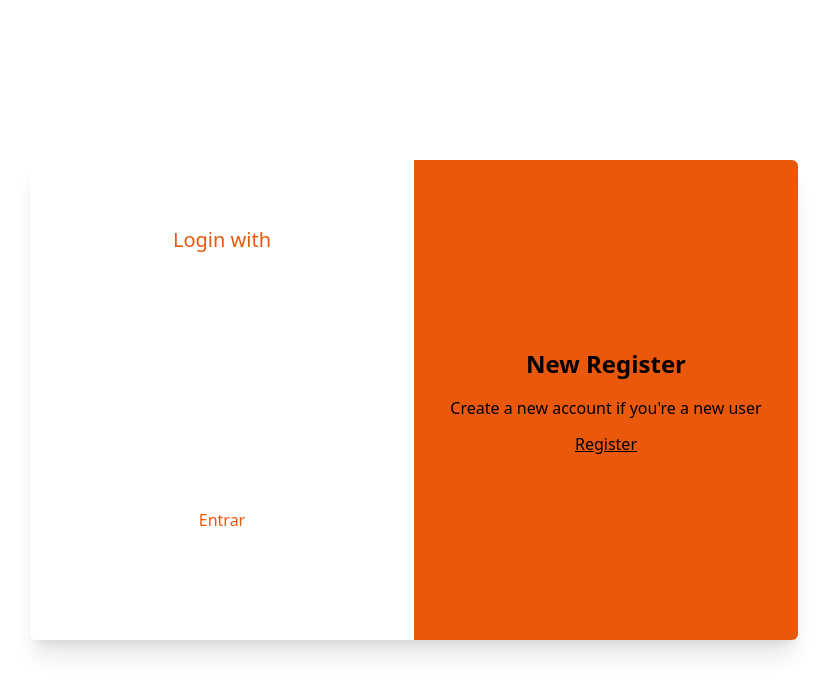
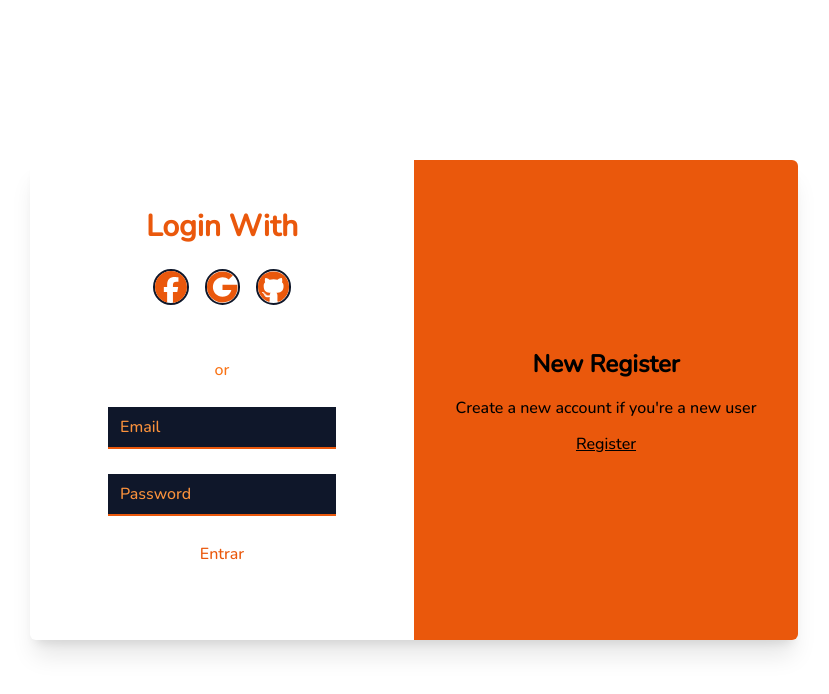
Before and after one commit to miguelCassimiro99/pizza-login, a Nuxt app: page /login in a window 1280 px wide. Shown: the top 694 px of the page, without its empty margins (226-1055 px from the left). Built offline with nearby package versions, Linux system fonts and the light colour scheme.

Commit message:
added icons and nunito font

```diff
--- a/assets/css/tailwind.css
+++ b/assets/css/tailwind.css
@@ -1,3 +1,5 @@
+@import url('https://fonts.googleapis.com/css2?family=Nunito:wght@500&display=swap');
+
 @tailwind base;
 @tailwind components;
 @tailwind utilities;
--- a/components/BaseInput.vue
+++ b/components/BaseInput.vue
@@ -1,18 +1,18 @@
 <template lang="pug">
 section(class="flex flex-col")
-  label(class="text-left" v-if="label") {{ label }}
   input(
-    class="py-2 px-3 text-base dark:text-slate-900"
+    class="py-2 px-3 text-base dark:text-orange-600 bg-slate-900 placeholder-orange-400 border-b-2 border-orange-600 focus:ring-0"
     type="text"
+    :placeholder="label"
     :value="modelValue"
     @input="$emit('update:modelValue', $event.target.value)"
     v-bind="$attrs"
   )
 </template>
-<script setup>
+<script setup lang="ts">
 defineProps({
   label: {
-    type: [String, Boolean],
+    type: String,
     default: false
   },
   modelValue: {
--- a/nuxt.config.ts
+++ b/nuxt.config.ts
@@ -10,8 +10,10 @@ export default defineNuxtConfig({
     cssPath: '~/assets/css/tailwind.css',
     configPath: 'tailwind.config.js',
     exposeConfig: false,
-    config: {},
     injectPosition: 0,
     viewer: true,
-  }
+  },
+  css: [
+    '@fortawesome/fontawesome-svg-core/styles.css',
+  ]
 })
--- a/package.json
+++ b/package.json
@@ -13,6 +13,10 @@
     "vite-plugin-pug": "^0.3.1"
   },
   "dependencies": {
+    "@fortawesome/fontawesome-svg-core": "^6.2.0",
+    "@fortawesome/free-brands-svg-icons": "^6.2.0",
+    "@fortawesome/free-solid-svg-icons": "^6.2.0",
+    "@fortawesome/vue-fontawesome": "^3.0.1",
     "@nuxtjs/color-mode": "^3.1.4",
     "@vuelidate/core": "^2.0.0-alpha.44",
     "@vuelidate/validators": "^2.0.0-alpha.31"
--- a/pages/login.vue
+++ b/pages/login.vue
@@ -1,5 +1,5 @@
 <template lang="pug">
-main(class="h-screen dark:bg-slate-900 flex justify-center items-center")
+main(class="h-screen dark:bg-slate-900 flex justify-center items-center font-nunito")
   .login-container(
     class="h-full w-full md:h-[480px] md:w-[768px] rounded-md shadow-none md:shadow-xl overflow-hidden border-slate-900 relative"
     :class="formSelected ? 'toggle' : ''"
@@ -10,19 +10,29 @@ main(class="h-screen dark:bg-slate-900 flex justify-center items-center")
         @submit.prevent="submitLoginForm"
         class="h-full w-full md:w-[50%] duration-1000 absolute md:relative flex flex-col items-center justify-evenly py-6 px-6"
       )
-        h2(class="text-xl text-orange-600") Login with
+        h2(class="text-3xl font-semibold text-orange-600 capitalize") Login with
+
+        div(class="flex justify-center items-center h-9")
+          a(href="#" class="block py-2")
+            font-awesome-icon(icon="fa-brands fa-facebook" class="rounded-full border-2 border-slate-900 hover:border-orange-600 text-orange-600  hover:text-slate-900 hover:bg-orange-600 fa-2x mx-2")
+          a(href="#" class="block py-2")
+            font-awesome-icon(icon="fa-brands fa-google" class="rounded-full border-2 border-slate-900 hover:border-orange-600 text-orange-600  hover:text-slate-900 hover:bg-orange-600 fa-2x mx-2")
+          a(href="#" class="block py-2")
+            font-awesome-icon(icon="fa-brands fa-github" class="rounded-full border-2 border-slate-900 hover:border-orange-600 text-orange-600  hover:text-slate-900 hover:bg-orange-600 fa-2x mx-2")
+
+
+        hr
+        span(class="text-orange-500") or
 
         base-input(
           label="Email"
           v-model="formData.email"
           type="email"
-          class="rounded-md text-white"
         )
 
         base-input(
           label="Password"
           v-model="formData.password"
-          class="rounded-md text-white"
           type="password"
         )
 
@@ -44,14 +54,12 @@ main(class="h-screen dark:bg-slate-900 flex justify-center items-center")
         base-input(
           label="Username"
           v-model="formData.username"
-          class="rounded-md text-white"
         )
 
         base-input(
           label="Email"
           v-model="formData.email"
           type="email"
-          class="rounded-md text-white"
         )
 
         button(type="button") Entrar
@@ -62,7 +70,7 @@ main(class="h-screen dark:bg-slate-900 flex justify-center items-center")
           @click="toggleForm()"
         ) Have an account? Login
 
-    .form-overlay(class="w-full md:w-[50%] h-full absolute top-0 left-0 transition-all duration-1000 hidden z-10 md:block")
+    .form-overlay(class=" w-full md:w-[50%] h-full absolute top-0 left-0 transition-all duration-1000 hidden z-10 md:block")
       .overlay-one(class="absolute w-full h-full bg-orange-600 duration-1000 flex flex-col items-center justify-center" v-if="formSelected")
         h2(class="text-2xl font-semibold my-4") Have already an account
         p(class="text-base") Log-in with email and password
@@ -76,6 +84,7 @@ main(class="h-screen dark:bg-slate-900 flex justify-center items-center")
 <script setup lang="ts">
   import useVueLidade from '@vuelidate/core';
   import { required, email } from '@vuelidate/validators';
+
   type Theme = 'light' | 'dark';
 
   const setColorTheme = (newTheme: Theme) => {
--- /dev/null
+++ b/plugins/fontawesome.ts
@@ -0,0 +1,16 @@
+import { library, config } from '@fortawesome/fontawesome-svg-core'
+import { FontAwesomeIcon } from '@fortawesome/vue-fontawesome'
+import { fas } from '@fortawesome/free-solid-svg-icons'
+import { fab } from '@fortawesome/free-brands-svg-icons'
+
+// This is important, we are going to let Nuxt worry about the CSS
+config.autoAddCss = false
+
+// You can add your icons directly in this plugin. See other examples for how you
+// can add other styles or just individual icons.
+library.add(fas)
+library.add(fab)
+
+export default defineNuxtPlugin((nuxtApp) => {
+  nuxtApp.vueApp.component('font-awesome-icon', FontAwesomeIcon, {})
+})
--- a/tailwind.config.js
+++ b/tailwind.config.js
@@ -3,7 +3,11 @@ module.exports = {
   darkMode: 'class',
   content: [],
   theme: {
-    extend: {},
+    extend: {
+      fontFamily: {
+        "nunito": ["Nunito"]
+      }
+    },
   },
   plugins: [],
 }
```
Also changed, not shown: 1 other file (tests, documents, lock files or other folders).
